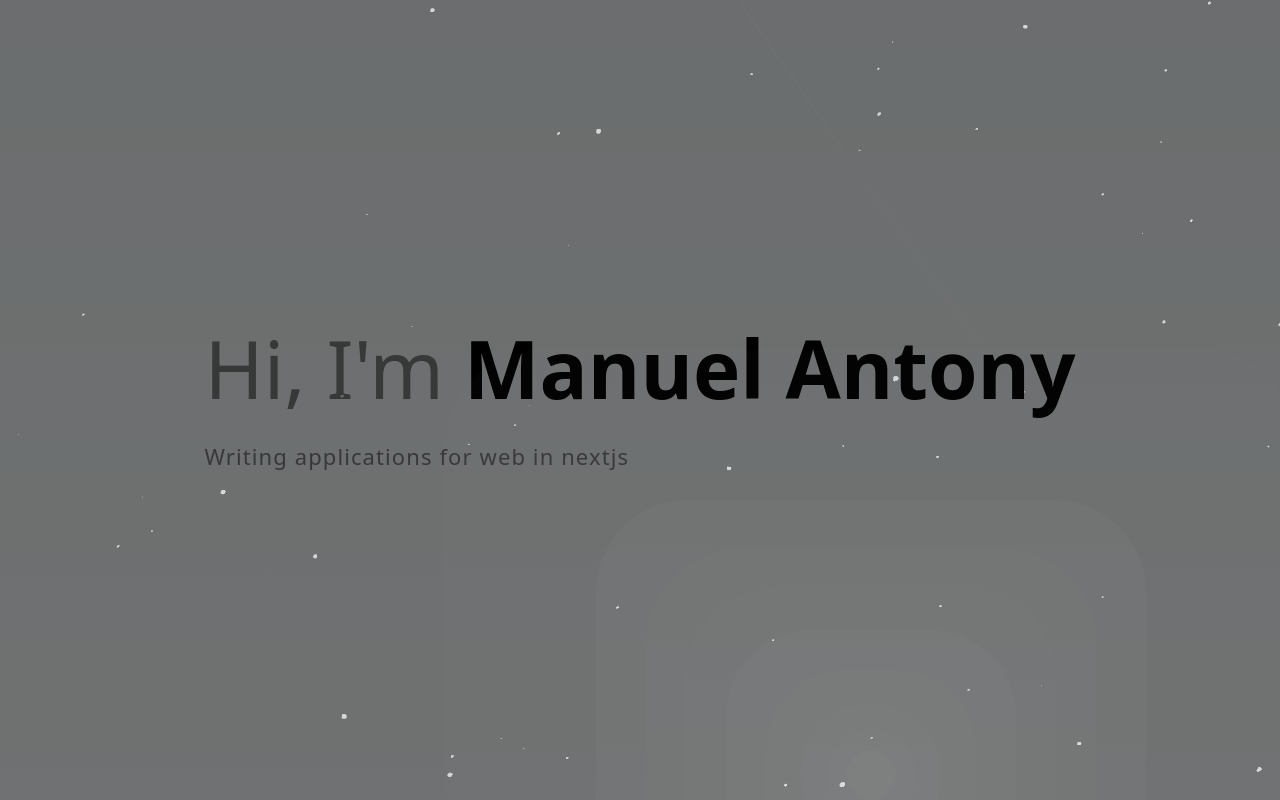
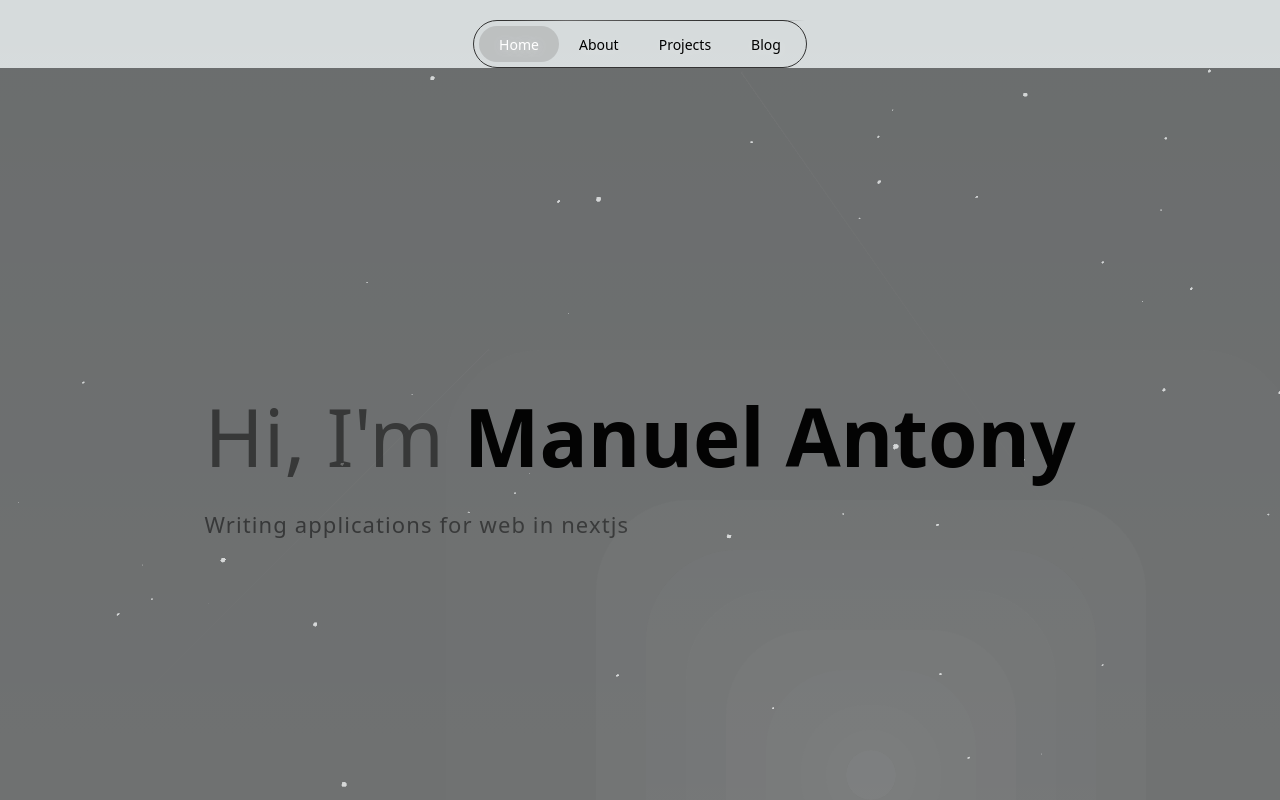
Before and after one commit to manuelxantony/manuelxantony-blog, a Next.js app: page / in a window 1280 px wide. Shown: the top 800 px of the page. Built offline with nearby package versions, Linux system fonts and the light colour scheme.

Commit message:
added nav bar and scroll behaviour

```diff
--- a/app/globals.css
+++ b/app/globals.css
@@ -167,3 +167,57 @@ body {
   height: 1px;
   background: linear-gradient(to right, rgba(255, 255, 255, 0.5), transparent);
 }
+
+/* nav bar */
+
+.nav-container {
+  border: 1px solid #333;
+  border-radius: 9999px;
+  box-shadow: none;
+  position: relative;
+  /* z-index: 10; */
+  padding: 5px;
+}
+
+.nav-container-stroke {
+  background: linear-gradient(
+    90deg,
+    transparent,
+    #666 20%,
+    #333 67.19%,
+    transparent
+  );
+  height: 1px;
+  position: absolute;
+  top: -1px;
+  width: 90%;
+  left: 32px;
+}
+.nav-button {
+  border-radius: inherit;
+  height: 36px;
+  /* border: 0; */
+  padding: 0 20px;
+  font-size: 14px;
+  font-weight: 500;
+
+  transition: color 0.15s ease;
+
+  text-shadow: 1px 1px 12px hsla(0, 0%, 100%, 0.4);
+  /* z-index: 4; */
+}
+/* .nav-button-glow {
+  background: #fff;
+  border-radius: inherit;
+  position: absolute;
+  filter: blur(32px);
+  bottom: -52px;
+  z-index: 0;
+} */
+
+/* .nav-bar-active-button {
+  color: #fafafa;
+  position: absolute;
+  background: linear-gradient(90deg, transparent, #333 67.19%, transparent);
+  filter: blur(10px);
+} */
--- a/app/layout.tsx
+++ b/app/layout.tsx
@@ -1,6 +1,9 @@
 import type { Metadata } from 'next';
 
 import './globals.css';
+
+import Header from '@/components/header';
+import NavBar from '@/components/nav';
 
 export const metadata: Metadata = {
   title: 'manuelxantony blog',
@@ -14,7 +17,11 @@ export default function RootLayout({
 }>) {
   return (
     <html lang="en">
-      <body>{children}</body>
+      <body>
+        {/* <NavBar /> */}
+        <Header />
+        {children}
+      </body>
     </html>
   );
 }
--- a/app/page.tsx
+++ b/app/page.tsx
@@ -2,6 +2,7 @@ import Home from '@/components/home/home';
 import About from '@/components/about/about';
 import Projects from '@/components/projects/projects';
 import Blog from '@/components/blog/blog';
+import NavBar from '@/components/nav';
 
 export default function Page() {
   return (
--- a/components/about/about.tsx
+++ b/components/about/about.tsx
@@ -2,7 +2,7 @@ import GradientText from '../gradient';
 
 export default function About() {
   return (
-    <section className="container mx-auto">
+    <section id="about" className="container mx-auto pt-[100px]">
       <div className="w-full flex justify-start">
         <div className="md:w-[750px]">
           <h1 className="font-bold mb-4">About</h1>
@@ -14,7 +14,12 @@ export default function About() {
               debugging, ensuring efficient and reliable software solutions.
               With a passion for innovation, they continuously adapt to emerging
               technologies, collaborating within teams to build cutting-edge
-              software products that shape the digital landscape.
+              software products that shape the digital landscape. They possess
+              strong analytical skills, adept at coding and debugging, ensuring
+              efficient and reliable software solutions. With a passion for
+              innovation, they continuously adapt to emerging technologies,
+              collaborating within teams to build cutting-edge software products
+              that shape the digital landscape.
             </GradientText>
           </h3>
         </div>
--- a/components/blog/blog.tsx
+++ b/components/blog/blog.tsx
@@ -30,7 +30,7 @@ export default function Blog() {
   ];
 
   return (
-    <section className="container mx-auto mt-96">
+    <section id="blog" className="container mx-auto mt-96">
       <div className="w-full relative h-8">
         <div className="blur-line" />
       </div>
--- /dev/null
+++ b/components/header.tsx
@@ -0,0 +1,9 @@
+import NavBar from '@/components/nav';
+
+export default function Header() {
+  return (
+    <header className="flex justify-center sticky top-0  z-40">
+      <NavBar />
+    </header>
+  );
+}
--- a/components/home/home.tsx
+++ b/components/home/home.tsx
@@ -4,7 +4,7 @@ import AnimatedText from '@/components/animated/animatedText';
 
 export default function Home() {
   return (
-    <section className="container mx-auto relative opacity-100">
+    <section id="home" className="container mx-auto relative opacity-100">
       {/* background */}
       <div className="h-screen w-full  stary-sky-bg" />
       <div className="flex justify-center items-center absolute top-0 bottom-0 right-0 left-0">
--- /dev/null
+++ b/components/nav.tsx
@@ -0,0 +1,84 @@
+'use client';
+
+import { useState } from 'react';
+import Link from 'next/link';
+
+export default function NavBar() {
+  const [selectedButton, setSelectedButton] = useState('home');
+
+  const handleClick = (buttonName: string) => {
+    setSelectedButton(buttonName);
+  };
+
+  console.log(selectedButton);
+
+  const handleScroll = (e: React.MouseEvent<HTMLAnchorElement, MouseEvent>) => {
+    e.preventDefault();
+
+    const href = e.currentTarget.href;
+    const targetId = href.replace(/.*\#/, '');
+    const ele = document.getElementById(targetId);
+    ele?.scrollIntoView({
+      behavior: 'smooth',
+    });
+  };
+
+  return (
+    <nav className="flex mt-5">
+      <div className="nav-container">
+        <div className="nav-container-stroke"></div>
+        <button
+          className={`nav-button  hover:text-white ${
+            selectedButton == 'home' ? 'bg-[#95959562] text-white' : ''
+          }`}
+          onClick={() => {
+            handleClick('home');
+          }}
+        >
+          <Link href="#home" onClick={handleScroll}>
+            Home
+          </Link>
+        </button>
+        <button
+          className={`nav-button  ${
+            selectedButton == 'about' ? 'bg-[#95959562] text-white' : ''
+          }`}
+          onClick={() => {
+            handleClick('about');
+          }}
+        >
+          <Link href="#about" onClick={handleScroll}>
+            About
+          </Link>
+        </button>
+
+        <button
+          className={`nav-button ${
+            selectedButton == 'projects' ? 'bg-[#95959562] text-white' : ''
+          }`}
+          onClick={() => {
+            handleClick('projects');
+          }}
+        >
+          <Link href="#projects" onClick={handleScroll}>
+            {' '}
+            Projects
+          </Link>
+        </button>
+        <button
+          className={`nav-button  ${
+            selectedButton == 'blog' ? 'bg-[#95959562] text-white' : ''
+          }`}
+          onClick={() => {
+            handleClick('blog');
+          }}
+        >
+          <Link href="#blog" onClick={handleScroll}>
+            {' '}
+            Blog
+          </Link>
+        </button>
+      </div>
+    </nav>
+  );
+}
--- a/components/projects/projects.tsx
+++ b/components/projects/projects.tsx
@@ -40,7 +40,7 @@ export default function Projects() {
   ];
 
   return (
-    <section className="container mx-auto mt-96">
+    <section id="projects" className="container mx-auto mt-96 ">
       <div className="w-full relative h-8">
         <div className="blur-line" />
       </div>
```
